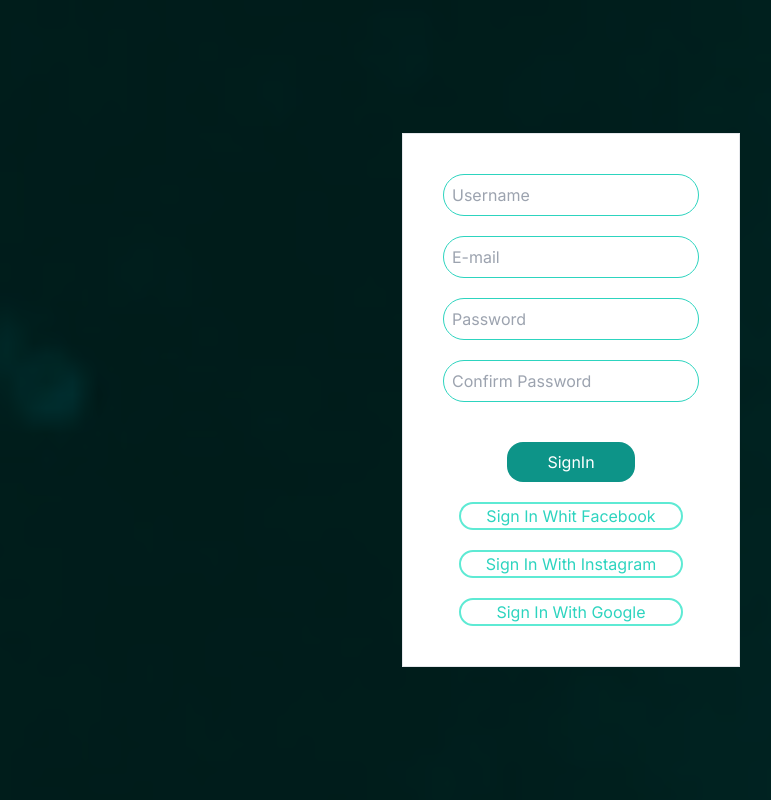
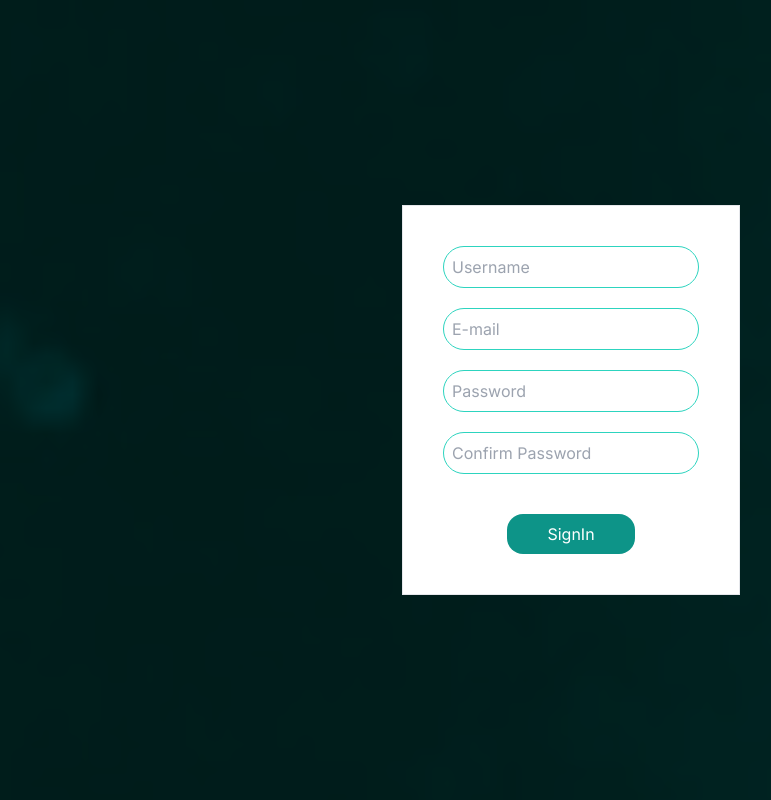
Before and after one commit to AnitaGulacsi/SnapSteam, a Next.js app: page /registration in a window 1280 px wide. Shown: the whole page, without its empty margins (69-840 px from the left). Built offline with nearby package versions, Linux system fonts and the light colour scheme.

Commit message:
remove unnecessary buttons

```diff
--- a/app/ui/components/forms/RegistrationForm.tsx
+++ b/app/ui/components/forms/RegistrationForm.tsx
@@ -80,7 +80,7 @@ export const RegistrationForm = () => {
       <span className="flex justify-center mt-10">
         <Button type="form">SignIn</Button>
       </span>
-      <div className="mt-5 flex flex-col gap-5">
+      {/* <div className="mt-5 flex flex-col gap-5">
         <div className="flex justify-center">
           <Button type="social">Sign In Whit Facebook</Button>
         </div>
@@ -90,7 +90,7 @@ export const RegistrationForm = () => {
         <div className="flex justify-center">
           <Button type="social">Sign In With Google</Button>
         </div>
-      </div>
+      </div> */}
     </form>
   );
 };
```
